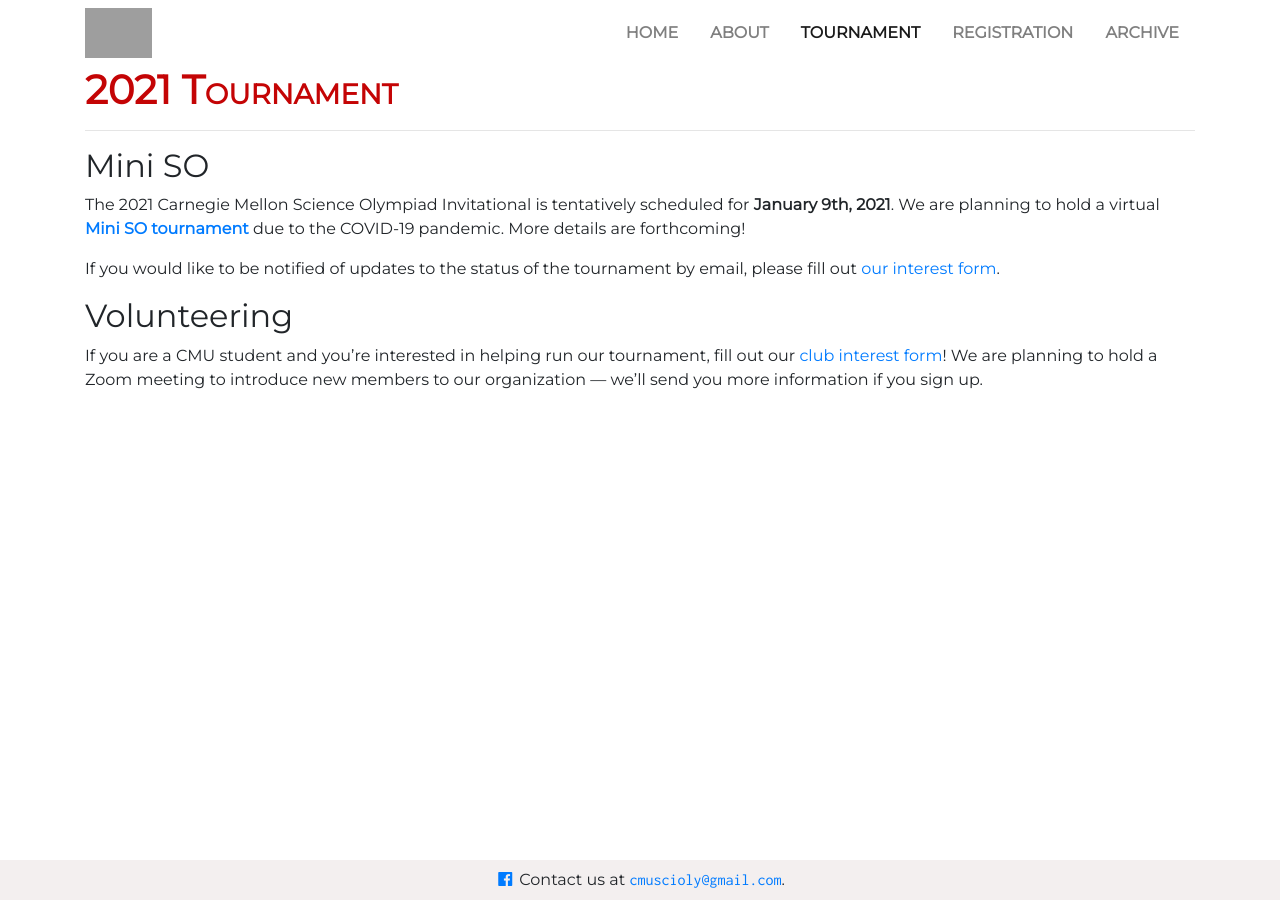
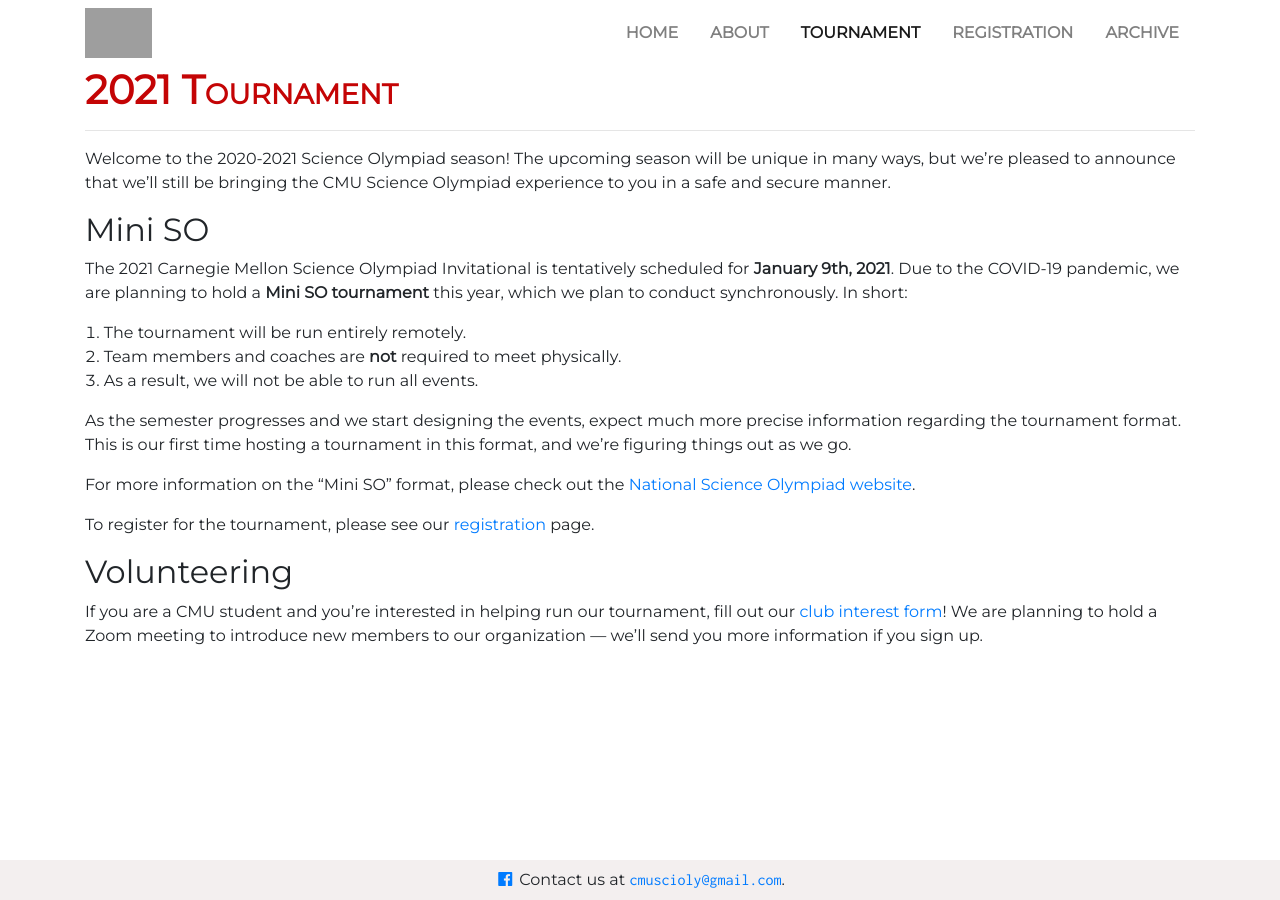
Before and after one commit to cmuscioly/cmuscioly.github.io, a Jekyll site: the page built from tournament.md, in a window 1280 px wide. Built offline with Jekyll 4.4.1, drawn with Linux system fonts in a browser that asks for light colours; nearby versions of some CDN libraries; grey boxes are pictures that could not be loaded.

Commit message:
Add registration details for 2021

```diff
--- a/tournament.md
+++ b/tournament.md
@@ -7,15 +7,30 @@ permalink: /tournament/
 # 2021 Tournament
 <hr>
 
+Welcome to the 2020-2021 Science Olympiad season! The upcoming season will be
+unique in many ways, but we're pleased to announce that we'll still be bringing
+the CMU Science Olympiad experience to you in a safe and secure manner.
+
 ## Mini SO
 
-The 2021 Carnegie Mellon Science Olympiad Invitational is tentatively scheduled for
-**January 9th, 2021**. We are planning to hold a virtual
-[**Mini SO tournament**](https://www.soinc.org/play/tournaments)
-due to the COVID-19 pandemic. More details are forthcoming!
+The 2021 Carnegie Mellon Science Olympiad Invitational is tentatively scheduled
+for **January 9th, 2021**. Due to the COVID-19 pandemic, we are planning to
+hold a **Mini SO tournament** this year, which we plan to conduct
+synchronously. In short:
 
-If you would like to be notified of updates to the status of the tournament by email,
-please fill out [our interest form](https://docs.google.com/forms/d/e/1FAIpQLSd3ayXBegqOfQ6dHO395-I3V3TKnYjcd53JGWLj0T1MkCHuCA/viewform?usp=sf_link).
+1. The tournament will be run entirely remotely.
+2. Team members and coaches are **not** required to meet physically.
+3. As a result, we will not be able to run all events.
+
+As the semester progresses and we start designing the events, expect much more
+precise information regarding the tournament format. This is our first time
+hosting a tournament in this format, and we're figuring things out as we go.
+
+For more information on the "Mini SO" format, please check out the
+<a href="https://www.soinc.org/play/tournaments" target="_blank">National Science Olympiad website</a>.
+
+To register for the tournament, please see our [registration](/registration/)
+page.
 
 ## Volunteering
 
```
Also changed, not shown: registration.md (+25 -2 lines).
